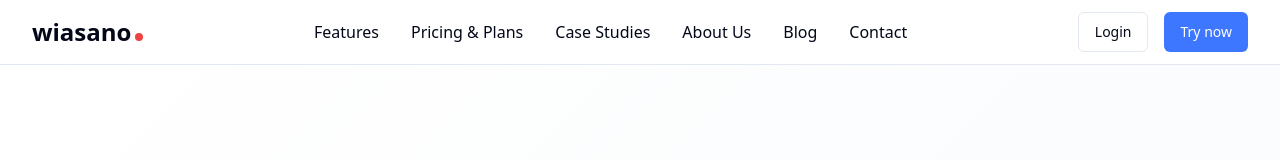
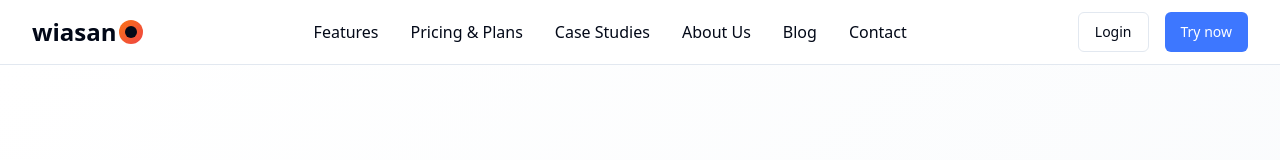
Before and after one commit to zqi4869/curate-program-v2, a React (Vite) app: page / in a window 1280 px wide. Shown: the top 160 px of the page. Built offline with nearby package versions, Linux system fonts and the light colour scheme; the HTML template or start-up script is replaced by a standard one.

Commit message:
Refactor: Update header logo

```diff
--- a/src/components/Header.tsx
+++ b/src/components/Header.tsx
@@ -7,9 +7,12 @@ const Header = () => {
         <div className="flex items-center justify-between h-16">
           {/* Logo */}
           <div className="flex items-center">
-            <span className="text-2xl font-semibold text-foreground">
-              wiasano
-              <span className="inline-block w-2 h-2 bg-brand-red rounded-full ml-1"></span>
+            <span className="text-2xl font-semibold text-foreground flex items-center">
+              wiasan
+              <span className="relative inline-flex items-center justify-center w-6 h-6 ml-0.5">
+                <span className="absolute w-6 h-6 bg-gradient-to-br from-orange-500 to-red-500 rounded-full"></span>
+                <span className="relative w-3 h-3 bg-foreground rounded-full"></span>
+              </span>
             </span>
           </div>
 
```
